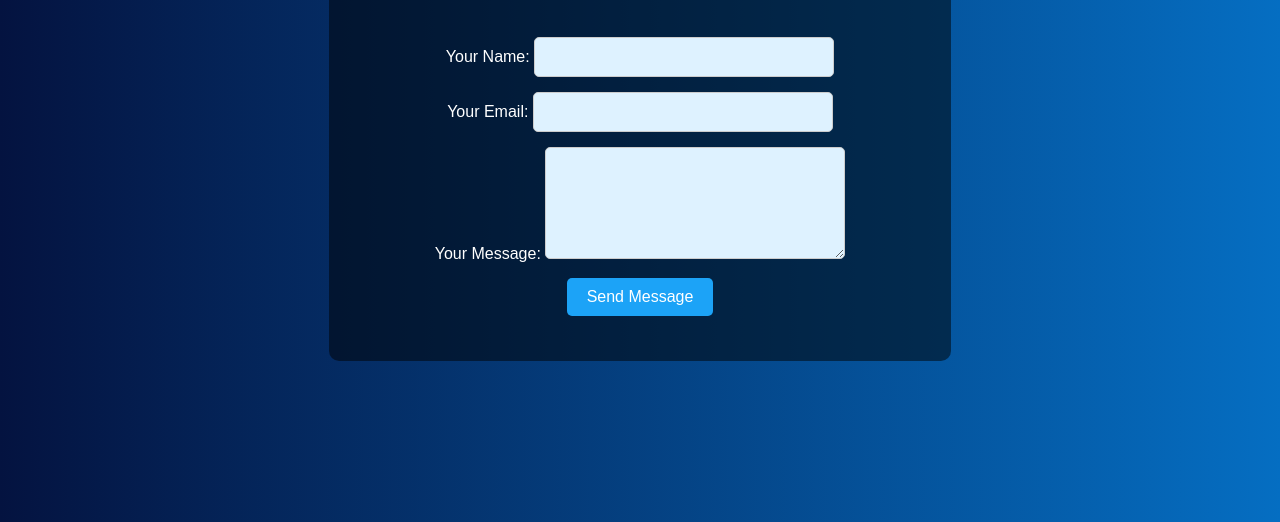
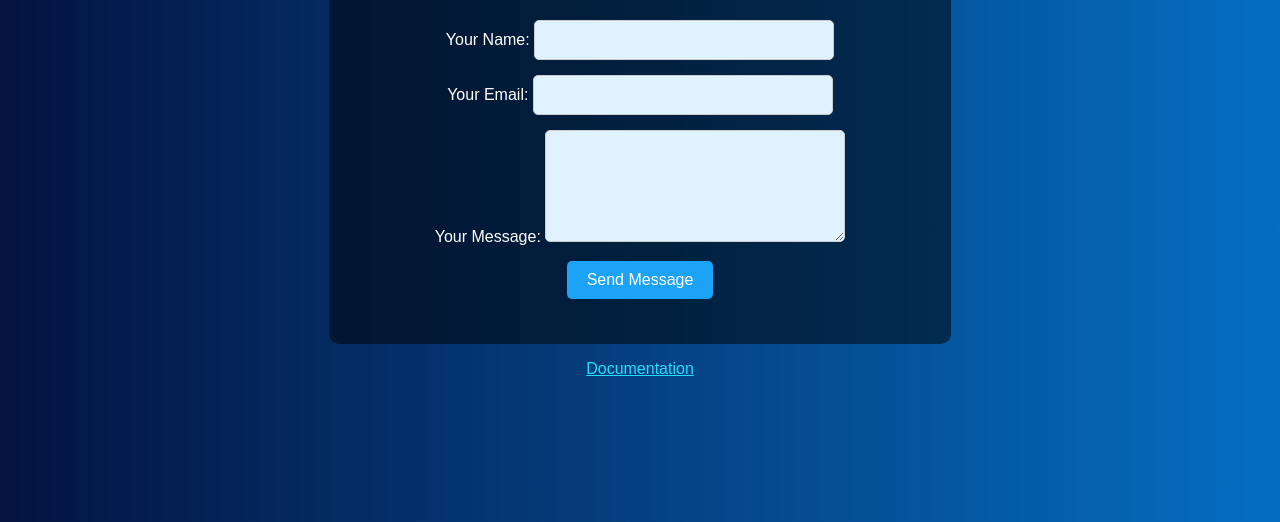
Before and after one commit to VividBlueStudios/welcome, a plain HTML site: page index.html in a window 1280 px wide. Shown: the part 278-800 px from the top of the page. Drawn offline with Linux system fonts and the light colour scheme.

Commit message:
NavMesh Car Controller AI Documentation

```diff
--- a/index.html
+++ b/index.html
@@ -8,9 +8,8 @@
   <link rel="stylesheet" href="styles.css">
 </head>
 <body>
-
   <!-- Main content -->
-  <div class="container">
+  <div class="main container">
     <div class="content">
       <h1>Vivid Blue Sudios</h1>
       <p>Need to contact us? Send us an email at: <a href="mailto:vividbluestudios@gmail.com">vividbluestudios@gmail.com</a></p>
@@ -39,5 +38,9 @@
     </div>
   </div>
 
+  <div>
+    <a href="pages/documentation.html">Documentation</a>
+  </div>
+
 </body>
 </html>
--- a/styles.css
+++ b/styles.css
@@ -6,14 +6,22 @@
 
   body {
     font-family: Arial, sans-serif;
-    height: 100%;
     background: rgb(4,19,64);
     background: linear-gradient(90deg, rgba(4,19,64,1) 0%, rgba(5,110,194,1) 100%);
     color: white;
+    height: 100vh;
+    display: flex;
+    flex-direction: column;
+    align-items: center;
+    justify-content: center;
+    gap: 2%;
+  }
+
+  main {
     display: flex;
     justify-content: center;
     align-items: center;
-    height: 100vh;
+
   }
 
   .container {
```
Also changed, not shown: pages/documentation.html (added, +15 -0 lines), 1 other file.
